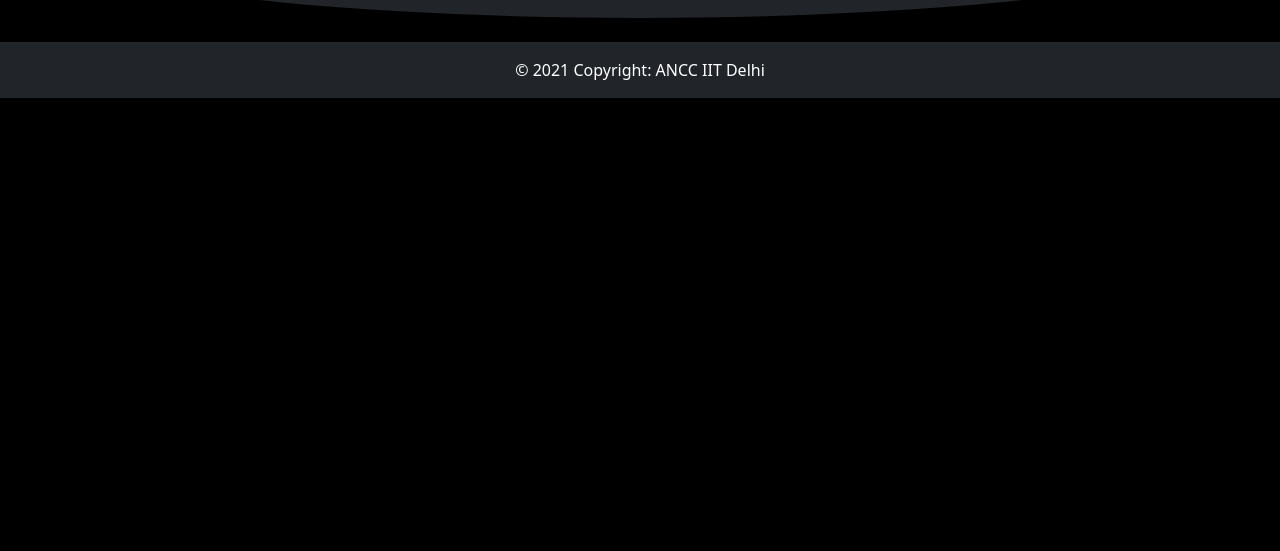
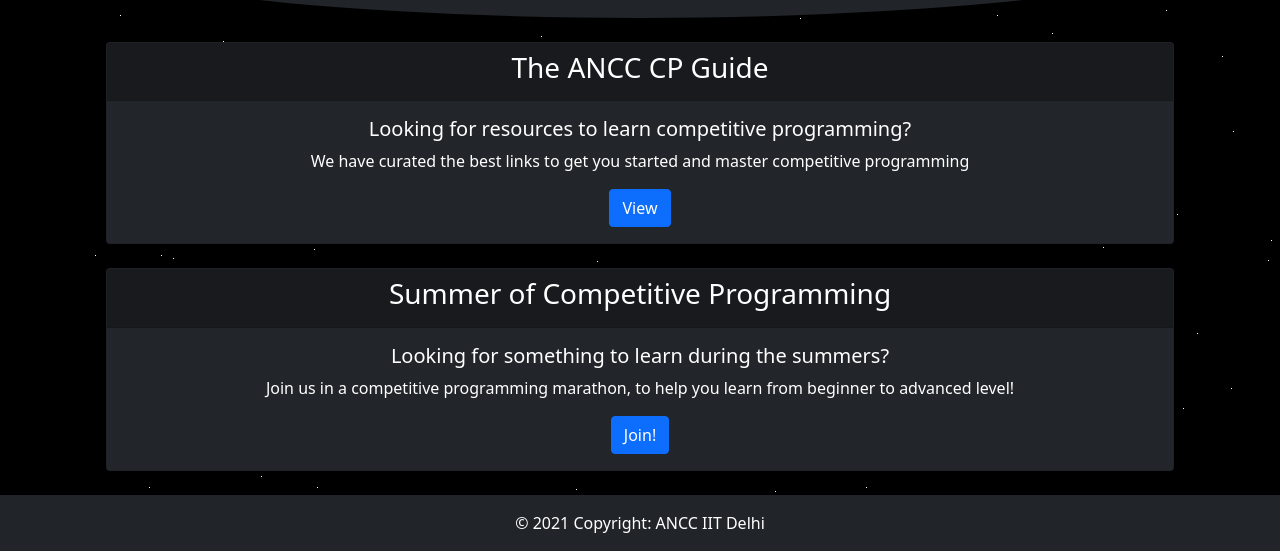
Before and after one commit to ancc-iitd/ancc-iitd.github.io, a plain HTML site: page index.html in a window 1280 px wide. Shown: the part 402-953 px from the top of the page. Before the commit the page ends 800 px from the top, so only its background shows below. Drawn offline with nearby package versions, Linux system fonts and the light colour scheme; no server answers.

Commit message:
Added github and announcement on home

```diff
--- a/index.html
+++ b/index.html
@@ -4,6 +4,7 @@
     <!-- Required meta tags -->
     <meta charset="utf-8">
     <meta name="viewport" content="width=device-width, initial-scale=1, shrink-to-fit=no">
+    <link href="./main.css" rel="stylesheet" >
 
     <!-- Bootstrap CSS -->
     <link href="https://cdn.jsdelivr.net/npm/bootstrap@5.0.1/dist/css/bootstrap.min.css" rel="stylesheet" integrity="sha384-+0n0xVW2eSR5OomGNYDnhzAbDsOXxcvSN1TPprVMTNDbiYZCxYbOOl7+AMvyTG2x" crossorigin="anonymous">
@@ -25,10 +26,6 @@
             <li class="nav-item">
               <a class="nav-link active" aria-current="page" href="index.html">Home</a>
             </li>
-            <!--
-            <li class="nav-item">
-              <a class="nav-link" href="resources.html">Resources</a>
-            </li>-->
           </ul>
         </div>
       </div>
@@ -43,6 +40,27 @@
       <a target="_blank" class = "m-2 text-white" href="https://discord.gg/ABKCztFPgT"><i class="fab fa-discord fa-3x"></i></a>
     </div>
     <main class="container my-4">
+      <div id="stars" style="z-index: -1;"></div>
+      <div class="card text-center text-white m-4" style='background-color: #22262A'>
+        <div class="card-header" style='background-color: #181A1D'>
+          <h3>The ANCC CP Guide</h3>
+        </div>
+        <div class="card-body">
+          <h5 class="card-title">Looking for resources to learn competitive programming?</h5>
+          <p class="card-text">We have curated the best links to get you started and master competitive programming</p>
+          <a target="_blank" href="https://github.com/ancc-iitd/Competitive-programming-resources" class="btn btn-primary">View</a>
+        </div>
+      </div>
+      <div class="card text-center text-white m-4" style='background-color: #22262A'>
+        <div class="card-header" style='background-color: #181A1D'>
+          <h3>Summer of Competitive Programming</h3>
+        </div>
+        <div class="card-body">
+          <h5 class="card-title">Looking for something to learn during the summers?</h5>
+          <p class="card-text">Join us in a competitive programming marathon, to help you learn from beginner to advanced level!</p>
+          <a target="_blank" href="https://discord.gg/ABKCztFPgT" class="btn btn-primary">Join!</a>
+        </div>
+      </div>
       <h1 id="teamH" class="text-center text-white" style="display: none;">Our Team</h1>
       <div id="team" class="row row-cols-md-4 g-4 text-white"></div>
     </main>
@@ -54,9 +72,9 @@
     <script src="https://cdn.jsdelivr.net/npm/bootstrap@5.0.1/dist/js/bootstrap.bundle.min.js" integrity="sha384-gtEjrD/SeCtmISkJkNUaaKMoLD0//ElJ19smozuHV6z3Iehds+3Ulb9Bn9Plx0x4" crossorigin="anonymous"></script>
     <script type="text/javascript">
       function generateCard(name, position, codeforces, github, linkedin) {
-        let card = "<div class='col text-white'><div class='card text-center'style=\"background-color: #22262A \"><div class='card-header py-1' style=\"background-color: #181A1D \"><h5 class='card-title'>"+name+"</h5><h6 class='card-subtitle mb-1 text-muted'>"+position+"</h6></div><div class='card-body py-2'>"
+        let card = "<div class='col text-white'><div class='card text-center' style='background-color: #22262A'><div class='card-header py-1' style='background-color: #181A1D'><h5 class='card-title'>"+name+"</h5><h6 class='card-subtitle mb-1 text-muted'>"+position+"</h6></div><div class='card-body py-2'>"
         if (linkedin !="") card+= "<a target='_blank' href="+linkedin+" class='card-link'><i class='fab fa-linkedin fa-2x'></i></a>";
-        if (github !="") card+="<a target='_blank' href='https://github.com/"+github+"' class='card-link text-dark'><i class='fab fa-github fa-2x white'></i></a>";
+        if (github !="") card+="<a target='_blank' href='https://github.com/"+github+"' class='card-link text-white'><i class='fab fa-github fa-2x white'></i></a>";
         if (codeforces !="") card+="<a target='_blank' href='https://codeforces.com/profile/"+codeforces+"' class='card-link rated-user user-black'>"+codeforces+"</a>";
         card+="</div></div></div>";
         return card;
```
